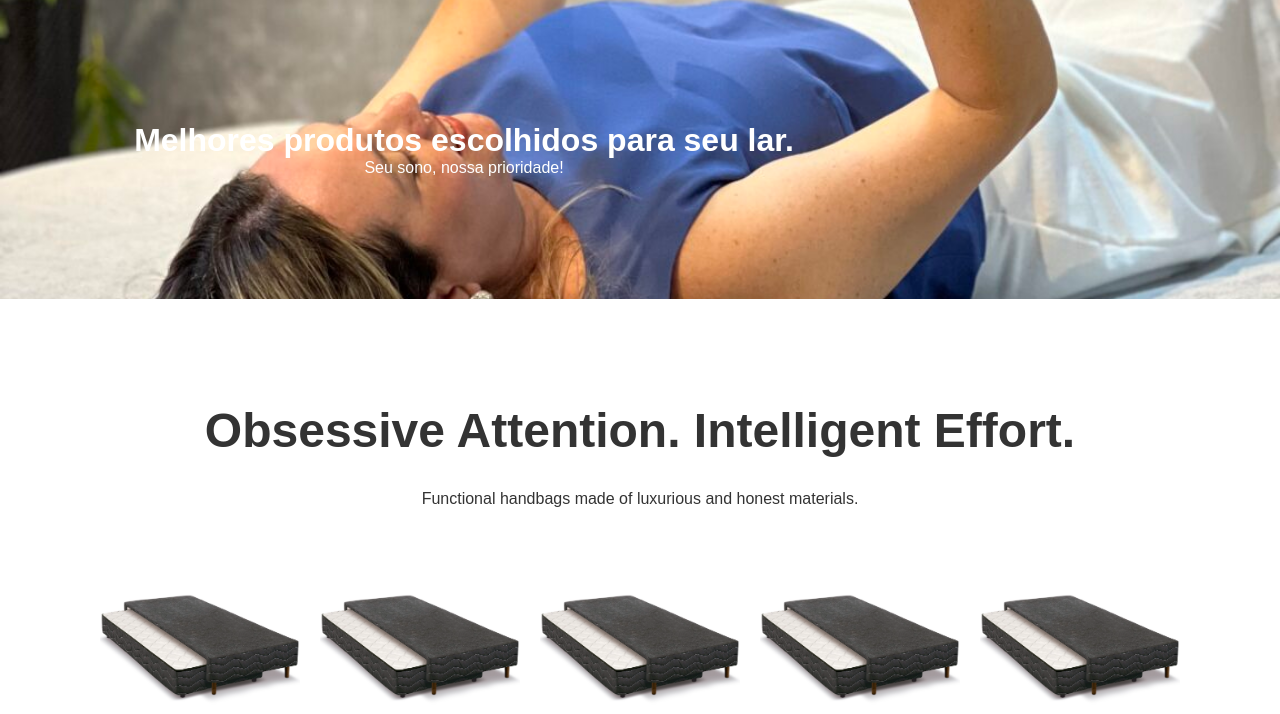
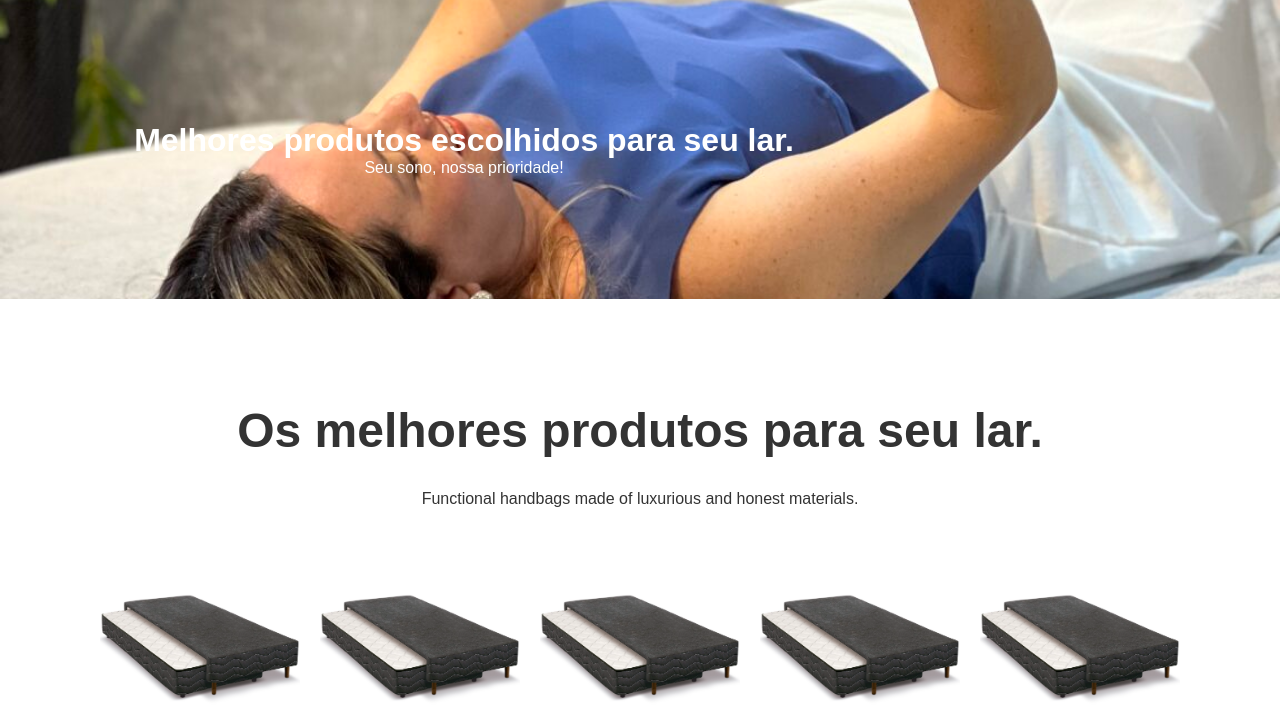
Before and after one commit to vosouza/sonomais, a PHP site: page / in a window 1280 px wide. Shown: the part 59-773 px from the top of the page. Run offline with PHP 8.4, Linux system fonts and the light colour scheme.

Commit message:
teste push

```diff
--- a/index.php
+++ b/index.php
@@ -39,7 +39,7 @@
     <section class="products">
         <div class="container">
             <div class="container-title">
-                <h2>Obsessive Attention. Intelligent Effort.</h2>
+                <h2>Os melhores produtos para seu lar.</h2>
                 <p>Functional handbags made of luxurious and honest materials.</p>
             </div>
             <div class="product-grid">
```
